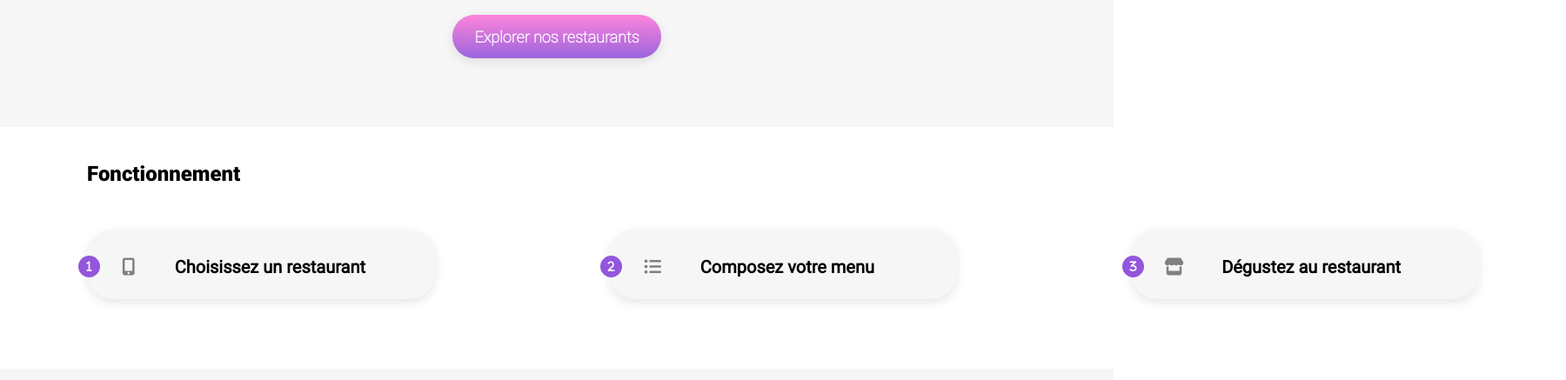
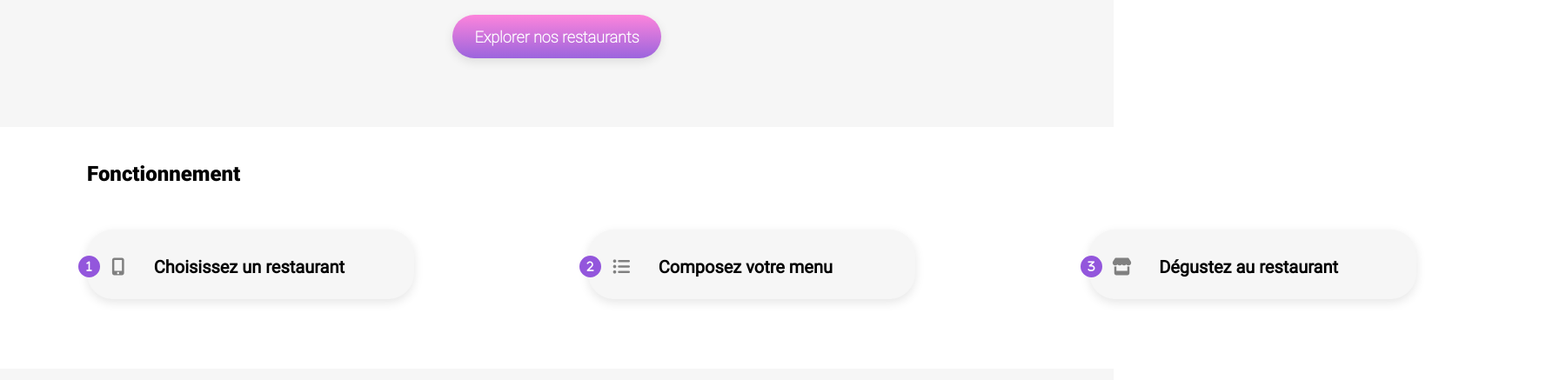
Before and after one commit to Leeswoods/Ohmyfood, a website: page index.html in a window 1280 px wide. Shown: the part 363-800 px from the top of the page at 87% size, 1800 px wide, since content can reach past the window. Drawn offline with Linux system fonts and the light colour scheme; a web font is replaced by a local one.

Commit message:
correction_bug_desktop

```diff
--- a/sass/desktop.scss
+++ b/sass/desktop.scss
@@ -117,7 +117,7 @@
     }
     .Container-Fonctionnement__card{
         background-color: #F6F6F6; /* Bakcground couleur */
-        width: 400px; /* Largeur de la card */
+        width: 376px; /* Largeur de la card */
         height: 80px; /* Hauteur de la card */
         margin-left: 100px; /* Marge à gauche */
         margin-right: 100px; /* Marge à droite */
```
Also changed, not shown: styles.css.
